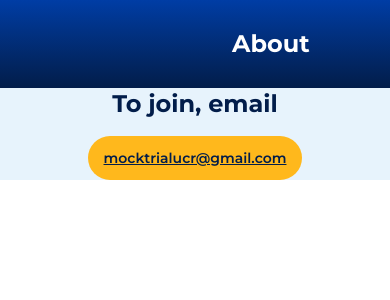
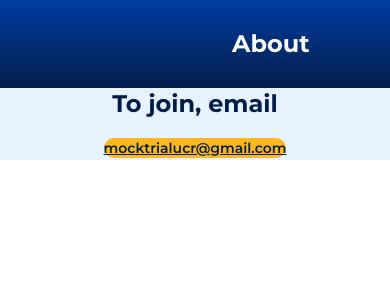
Before and after one commit to acm-ucr/mock-trial-website, a Next.js app: page / in a window 390 px wide. Shown: the top 300 px of the page. Built offline with nearby package versions, Linux system fonts and the light colour scheme.

Commit message:
small changes

```diff
--- a/src/app/page.tsx
+++ b/src/app/page.tsx
@@ -2,9 +2,9 @@ import JoinUs from "@/components/Home/JoinUs";
 
 const Home = () => {
   return (
-    <>
+    <div className="bg-mocktrial-lightblue">
       <JoinUs />
-    </>
+    </div>
   );
 };
 
--- a/src/components/Home/JoinUs.tsx
+++ b/src/components/Home/JoinUs.tsx
@@ -1,11 +1,11 @@
 const JoinUs = () => {
   return (
-    <div className="bg-mocktrial-lightblue text-center">
-      <p className="text-mocktrial-darkblue mb-4 text-2xl font-bold sm:mb-6 sm:text-3xl">
+    <div className="text-mocktrial-darkblue text-center">
+      <p className="mb-4 text-2xl font-bold sm:mb-6 sm:text-3xl">
         To join, email
       </p>
-      <div className="bg-mocktrial-yellow inline-block rounded-full px-4 py-3 sm:px-6 sm:py-3.5 md:px-8 md:py-4">
-        <div className="text-mocktrial-darkblue text-sm font-semibold underline sm:text-base md:text-lg lg:text-xl">
+      <div className="bg-mocktrial-yellow inline-block rounded-full sm:px-6 sm:py-3.5 md:px-8 md:py-4">
+        <div className="text-sm font-semibold underline sm:text-base md:text-lg lg:text-xl">
           mocktrialucr@gmail.com
         </div>
       </div>
```
